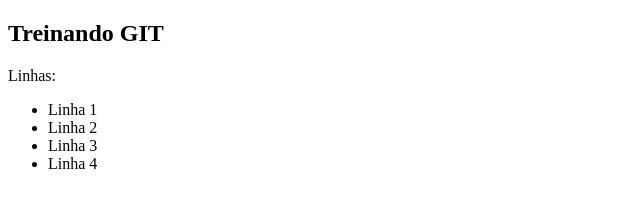
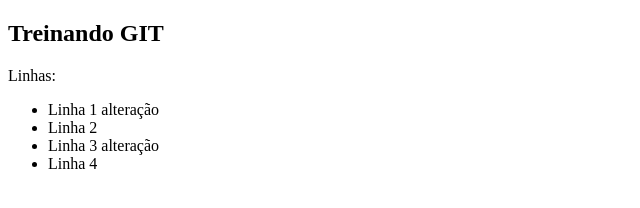
Before and after one commit to LeticiaTeste/Estudos-Decola, a plain HTML site: page index.html in a window 1280 px wide. Shown: the whole page, without its empty margins (0-640 px from the left). Drawn offline with Linux system fonts and the light colour scheme.

Commit message:
alterações e comentário

```diff
--- a/index.html
+++ b/index.html
@@ -10,10 +10,11 @@
         <h2>Treinando GIT</h2>
         <p>Linhas:</p>
         <ul>
-            <li>Linha 1</li>
+            <li>Linha 1 alteração</li>
             <li>Linha 2</li>
-            <li>Linha 3</li>
+            <li>Linha 3 alteração</li>
             <li>Linha 4</li>
         </ul>
     </div>
+<!-- 	comentário	 -->
 </body>
```
